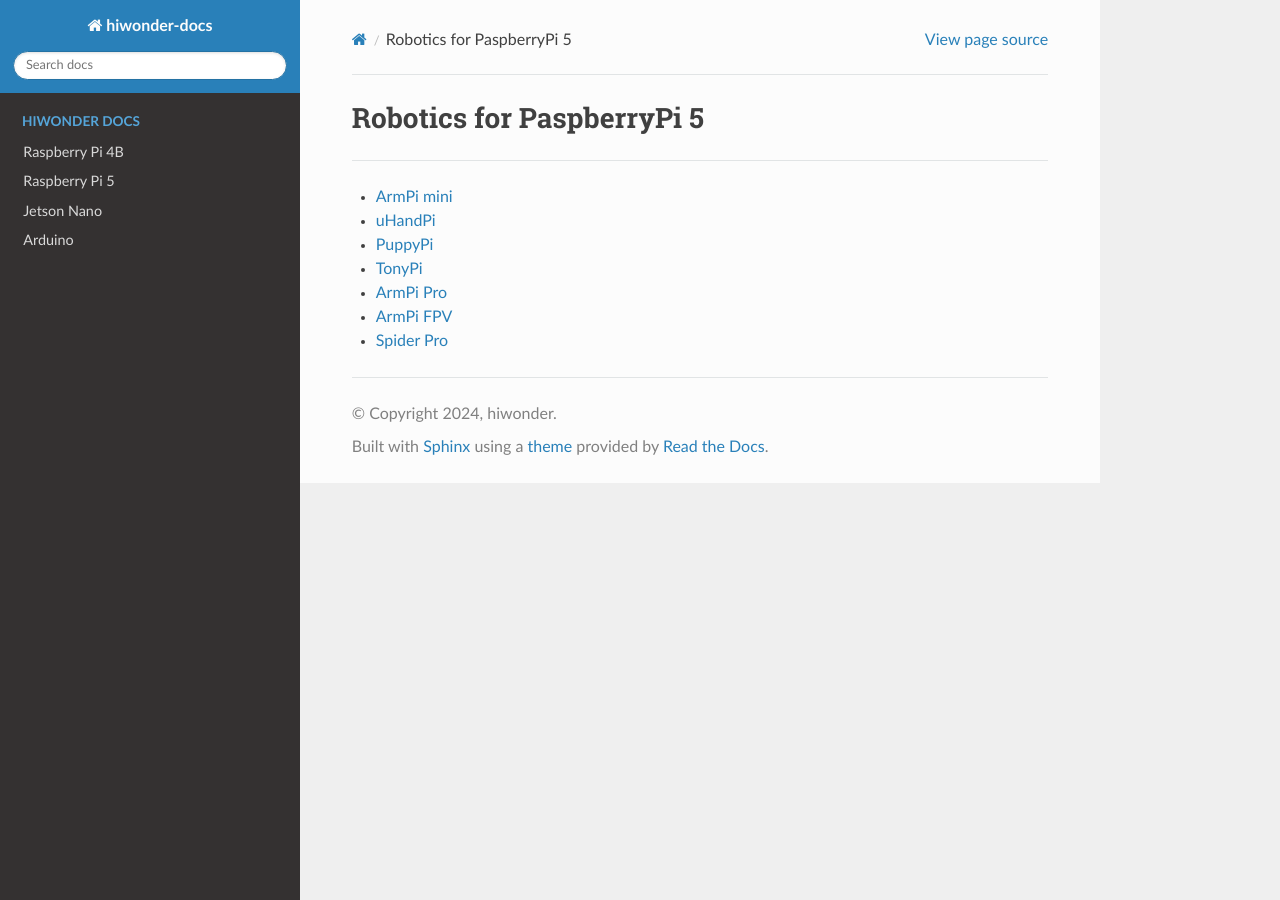
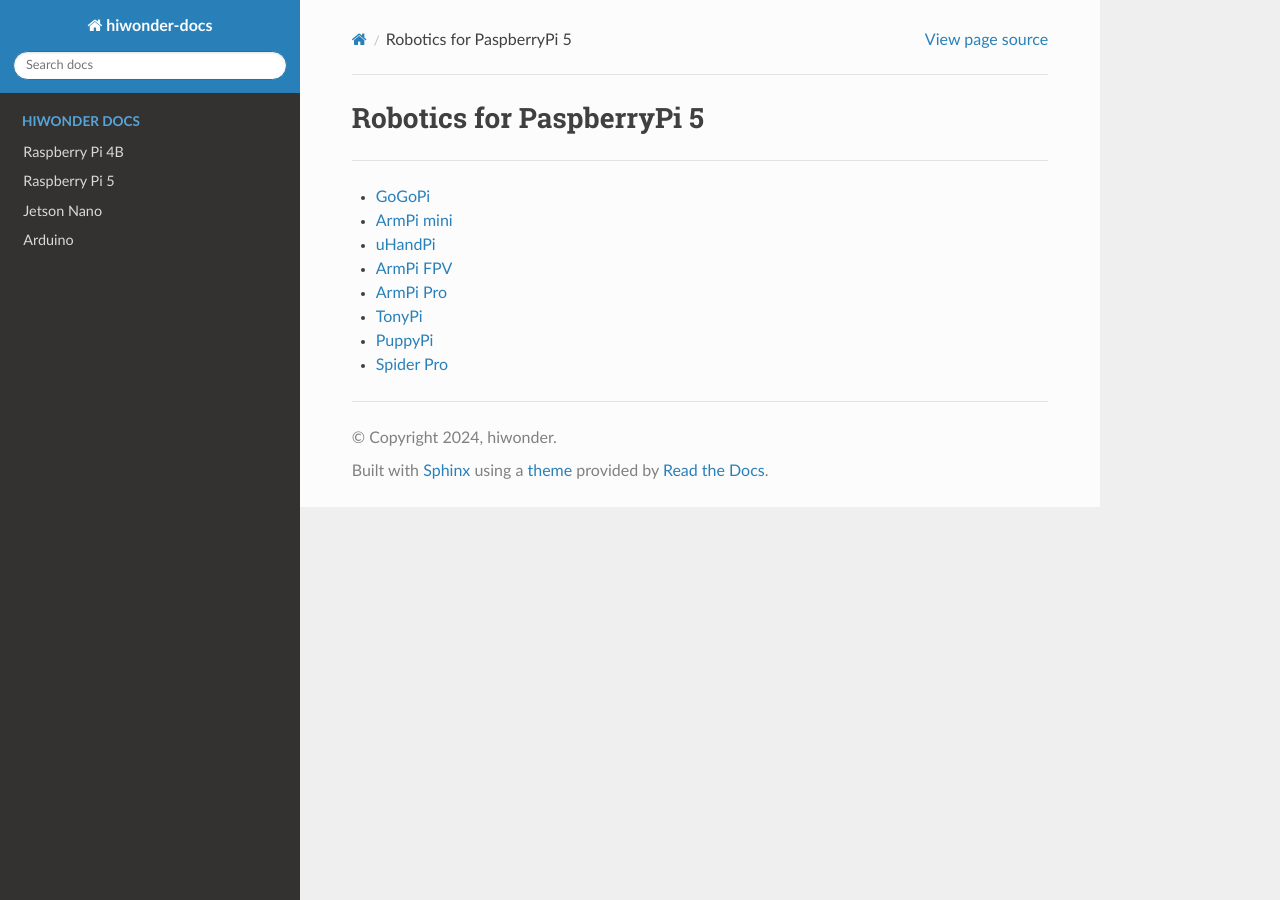
Before and after one commit to Hiwonder-docs/Hiwonder-docs, a Sphinx documentation site: the page built from source/RaspberryPi/raspberrypi_5_robotics.md, in a window 1280 px wide. Built offline with Sphinx 7.4.7 and the Read the Docs theme 2.0.0, drawn with Linux system fonts in a browser that asks for light colours.

Commit message:
gogopi commit

```diff
--- a/source/RaspberryPi/raspberrypi_5_robotics.md
+++ b/source/RaspberryPi/raspberrypi_5_robotics.md
@@ -1,10 +1,11 @@
 # Robotics for PaspberryPi 5
 ---
 
+* [GoGoPi](https://docs.hiwonder.com/projects/GoGoPi/en/latest/)
 * [ArmPi mini](https://docs.hiwonder.com/projects/ArmPi_mini/en/latest/)
 * [uHandPi](https://docs.hiwonder.com/projects/uHandPi/en/latest/)
+* [ArmPi FPV](https://docs.hiwonder.com/projects/ArmPi_FPV/en/latest/)
+* [ArmPi Pro](https://docs.hiwonder.com/projects/ArmPi_Pro/en/latest/)
+* [TonyPi](https://docs.hiwonder.com/projects/TonyPi/en/latest/)
 * [PuppyPi](https://docs.hiwonder.com/projects/PuppyPi/en/latest/)
-* [TonyPi](https://docs.hiwonder.com/projects/TonyPi/en/latest/)
-* [ArmPi Pro](https://docs.hiwonder.com/projects/ArmPi_Pro/en/latest/)
-* [ArmPi FPV](https://docs.hiwonder.com/projects/ArmPi_FPV/en/latest/)
 * [Spider Pro](https://docs.hiwonder.com/projects/SpiderPi_Pro/en/latest/)
```
